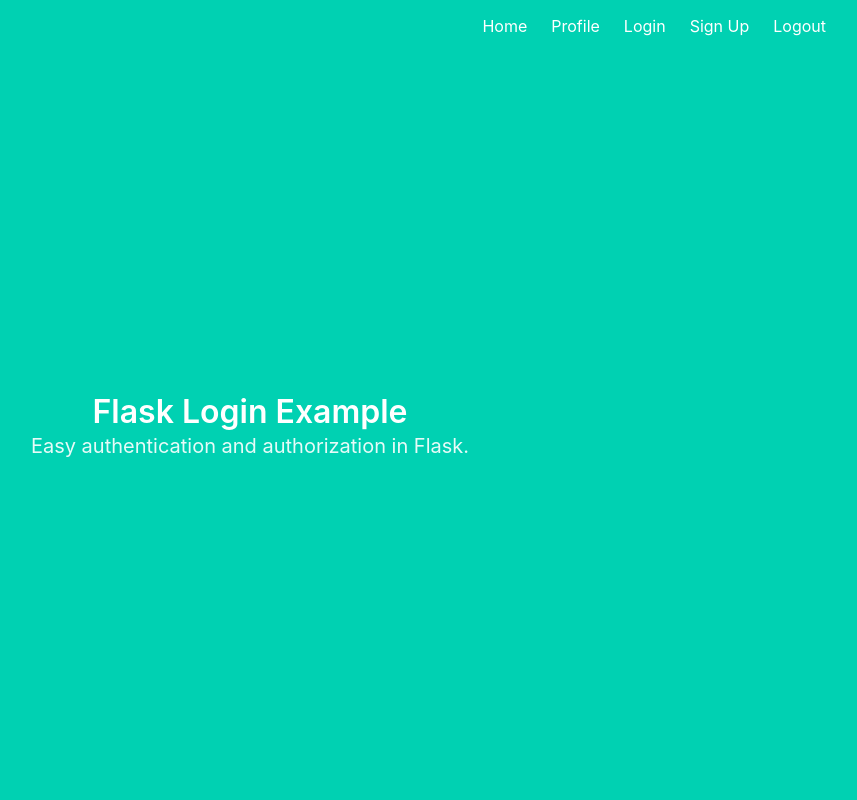
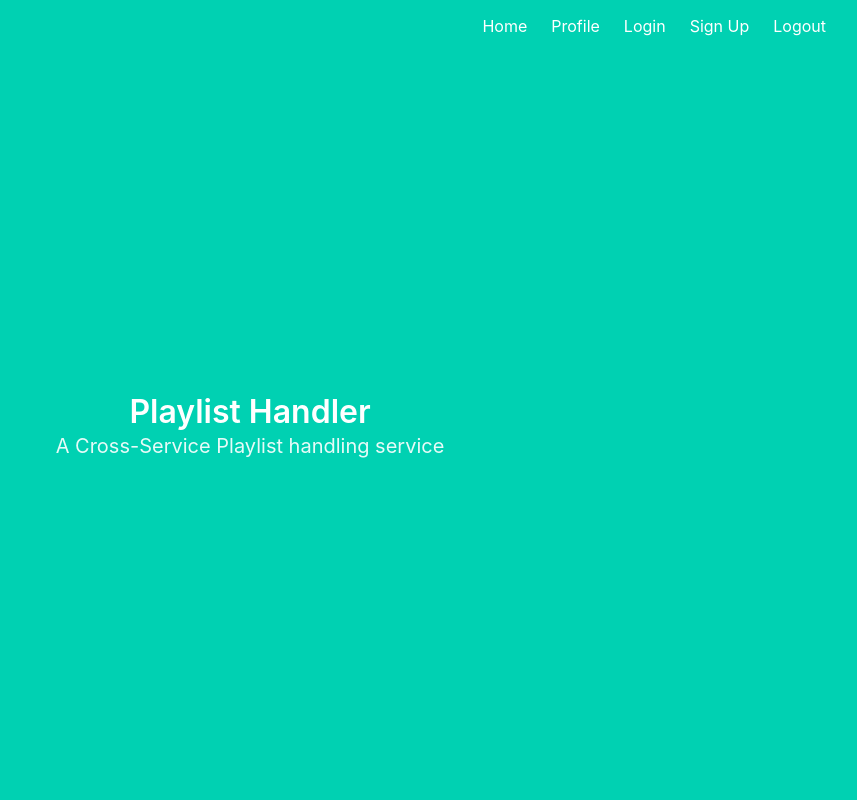
Before and after one commit to Alhuin/playlist-handler, a Flask app: page / in a window 1280 px wide. Shown: the whole page, without its empty margins (390-1247 px from the left). Run offline with Flask 2, Linux system fonts and the light colour scheme.

Commit message:
update index

```diff
--- a/app/templates/index.html
+++ b/app/templates/index.html
@@ -2,9 +2,9 @@
 
 {% block content %}
 <h1 class="title">
-  Flask Login Example
+  Playlist Handler
 </h1>
 <h2 class="subtitle">
-  Easy authentication and authorization in Flask.
+  A Cross-Service Playlist handling service
 </h2>
 {% endblock %}
```
